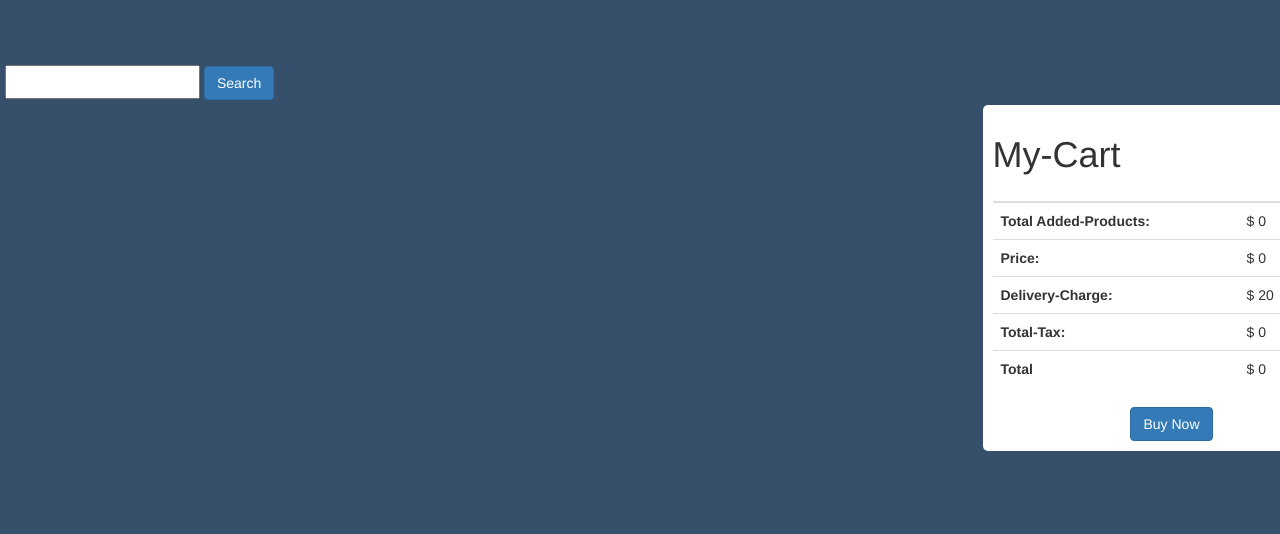
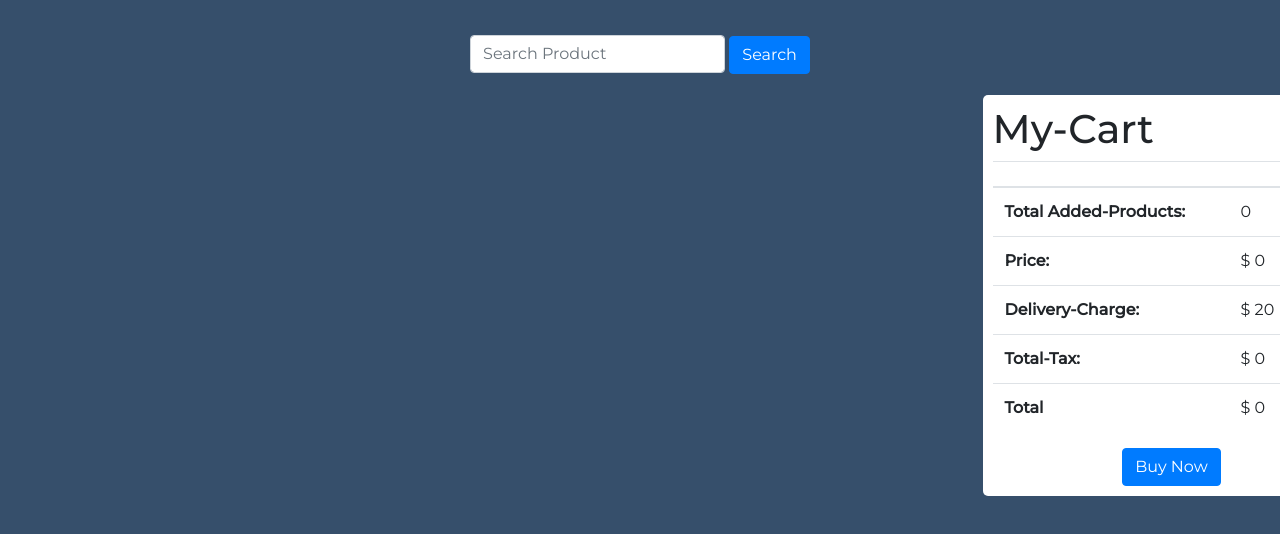
Before and after one commit to amotahar/ranga-store-fix, a plain HTML site: page index.html in a window 1280 px wide. Drawn offline with nearby package versions, Linux system fonts and the light colour scheme; no server answers.

Commit message:
last commit
index file

```diff
--- a/index.html
+++ b/index.html
@@ -5,11 +5,14 @@
   <meta charset="UTF-8" />
   <meta http-equiv="X-UA-Compatible" content="IE=edge" />
   <meta name="viewport" content="width=device-width, initial-scale=1.0" />
-  <title>FakeStore</title>
+  <title>Tuhin Store</title>
+  <link rel="stylesheet" href="https://maxcdn.bootstrapcdn.com/bootstrap/4.0.0/css/bootstrap.min.css" integrity="sha384-Gn5384xqQ1aoWXA+058RXPxPg6fy4IWvTNh0E263XmFcJlSAwiGgFAW/dAiS6JXm" crossorigin="anonymous">
   <link rel="stylesheet" href="./css/style.css" />
-  <!-- Latest compiled and minified CSS -->
-  <link rel="stylesheet" href="https://maxcdn.bootstrapcdn.com/bootstrap/3.3.7/css/bootstrap.min.css"
-    integrity="sha384-BVYiiSIFeK1dGmJRAkycuHAHRg32OmUcww7on3RYdg4Va+PmSTsz/K68vbdEjh4u" crossorigin="anonymous" />
+
+  <!-- font awesome -->
+
+  <link rel="stylesheet" href="https://pro.fontawesome.com/releases/v5.10.0/css/all.css" integrity="sha384-AYmEC3Yw5cVb3ZcuHtOA93w35dYTsvhLPVnYs9eStHfGJvOvKxVfELGroGkvsg+p" crossorigin="anonymous"/>
+
 
   <!-- google Montserrat  font  -->
   <link rel="preconnect" href="https://fonts.googleapis.com" />
@@ -20,19 +23,31 @@
 <body>
   <header></header>
   <main class="main">
+   <div class="container">
+     <div class="row">
+       <div class="col-md-4">
+
+       </div>
+       <div class="col-md-4">
         <div class="search-field">
-      <div class="search-box">
-        <input id="input-field" class="search-field" type="text" />
-        <button type="button" class="btn btn-primary search-button" data-toggle="button" aria-pressed="false"
+          <div class="form-group text-center">
+            <input type="text" class="form-control d-inline w-75"  id="formGroupExampleInput" placeholder="Search Product">
+            <button type="button" class="btn btn-primary" data-toggle="button" aria-pressed="false"
               autocomplete="off" id="search-btn" onclick="loadProducts()">
               Search
             </button>
           </div>
         </div>
+       </div>
+       <div class="col-md-4">
+
+       </div>
+     </div>
+   </div>
     <div class="row">
       <div class="col-md-9 col-lg-9 col-sm-7">
         <div id="all-products" class="">
-          <h1></h1>
+          <!-- <h1></h1> -->
         </div>
       </div>
       <div class="col-md-3 col-lg-3 col-sm-5 cart-main">
@@ -50,7 +65,7 @@
             <tbody>
               <tr>
                 <th>Total Added-Products:</th>
-                <td>$ <span id="total-Products">0</span></td>
+                <td> <span id="total-Products">0</span></td>
                 <td></td>
                 <td></td>
               </tr>
@@ -89,6 +104,9 @@
   <footer></footer>
 
   <!-- add javascript  file  -->
+  <script src="https://code.jquery.com/jquery-3.2.1.slim.min.js" integrity="sha384-KJ3o2DKtIkvYIK3UENzmM7KCkRr/rE9/Qpg6aAZGJwFDMVNA/GpGFF93hXpG5KkN" crossorigin="anonymous"></script>
+<script src="https://cdnjs.cloudflare.com/ajax/libs/popper.js/1.12.9/umd/popper.min.js" integrity="sha384-ApNbgh9B+Y1QKtv3Rn7W3mgPxhU9K/ScQsAP7hUibX39j7fakFPskvXusvfa0b4Q" crossorigin="anonymous"></script>
+<script src="https://maxcdn.bootstrapcdn.com/bootstrap/4.0.0/js/bootstrap.min.js" integrity="sha384-JZR6Spejh4U02d8jOt6vLEHfe/JQGiRRSQQxSfFWpi1MquVdAyjUar5+76PVCmYl" crossorigin="anonymous"></script>
   <script src="./js/app.js"></script>
 </body>
 
```
Lines whose indentation alone changed are shown as unchanged.
